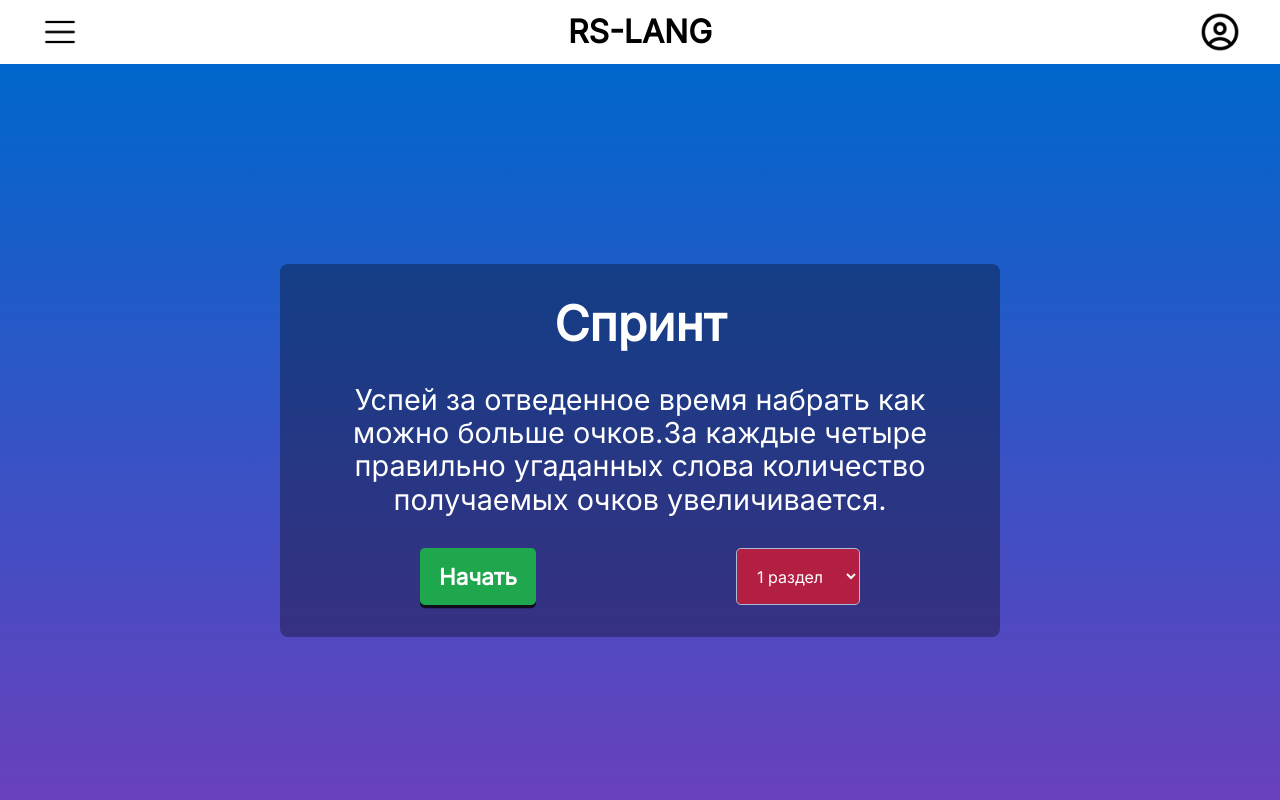
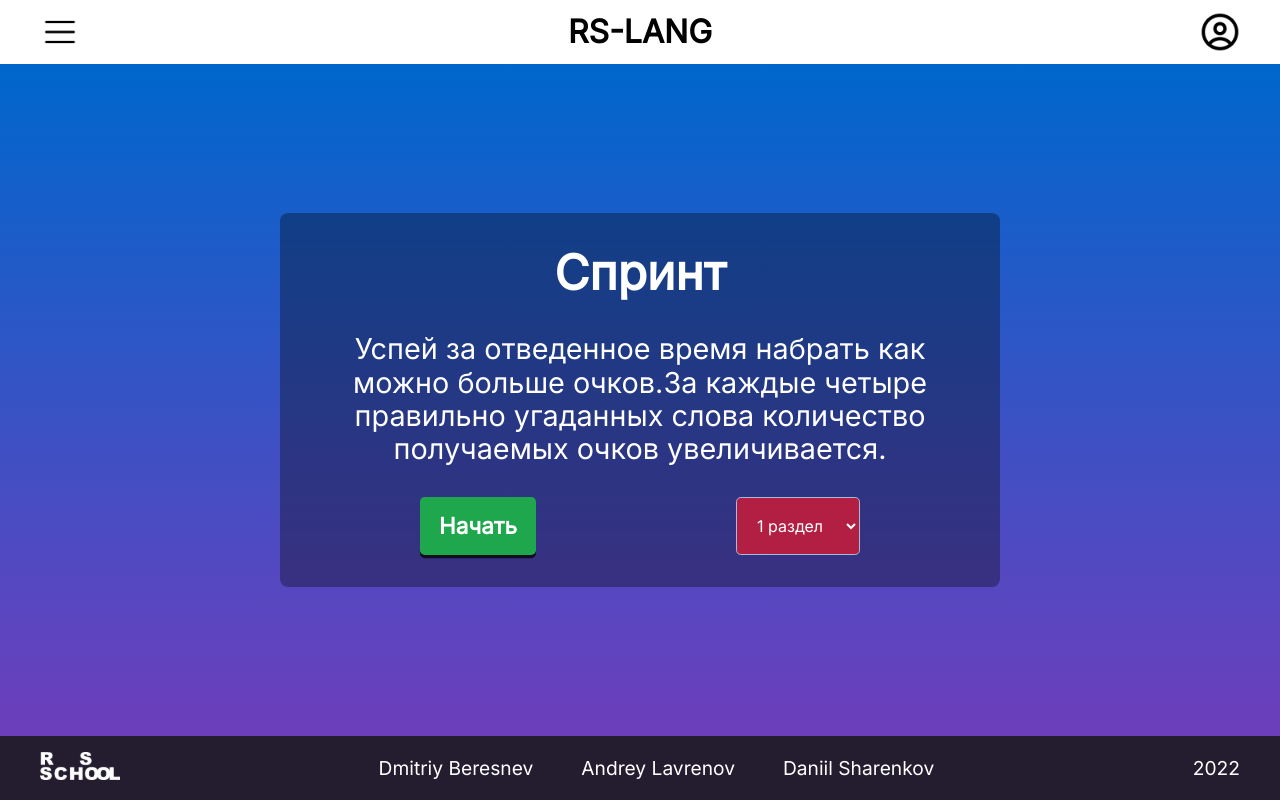
Before and after one commit to Fronikon/rs-lang, a React (Create React App) app: page /sprint in a window 1280 px wide. Built offline with nearby package versions, Linux system fonts and the light colour scheme.

Commit message:
feat: centering start game

```diff
--- a/src/components/Game/Game.module.css
+++ b/src/components/Game/Game.module.css
@@ -1,3 +1,4 @@
 .game-container {
   min-height: var(--content-height);
+  padding: 0;
 }
--- a/src/components/Game/GameStart/GameStart.module.css
+++ b/src/components/Game/GameStart/GameStart.module.css
@@ -1,11 +1,13 @@
 .game_start {
   display: flex;
   justify-content: center;
+
+  min-height: var(--content-height);
 }
 
 .game_start__container {
   max-width: 45rem;
-  margin: 10rem 0;
+  margin: auto 0;
   padding: 2rem 3rem;
 
   text-align: center;
```
